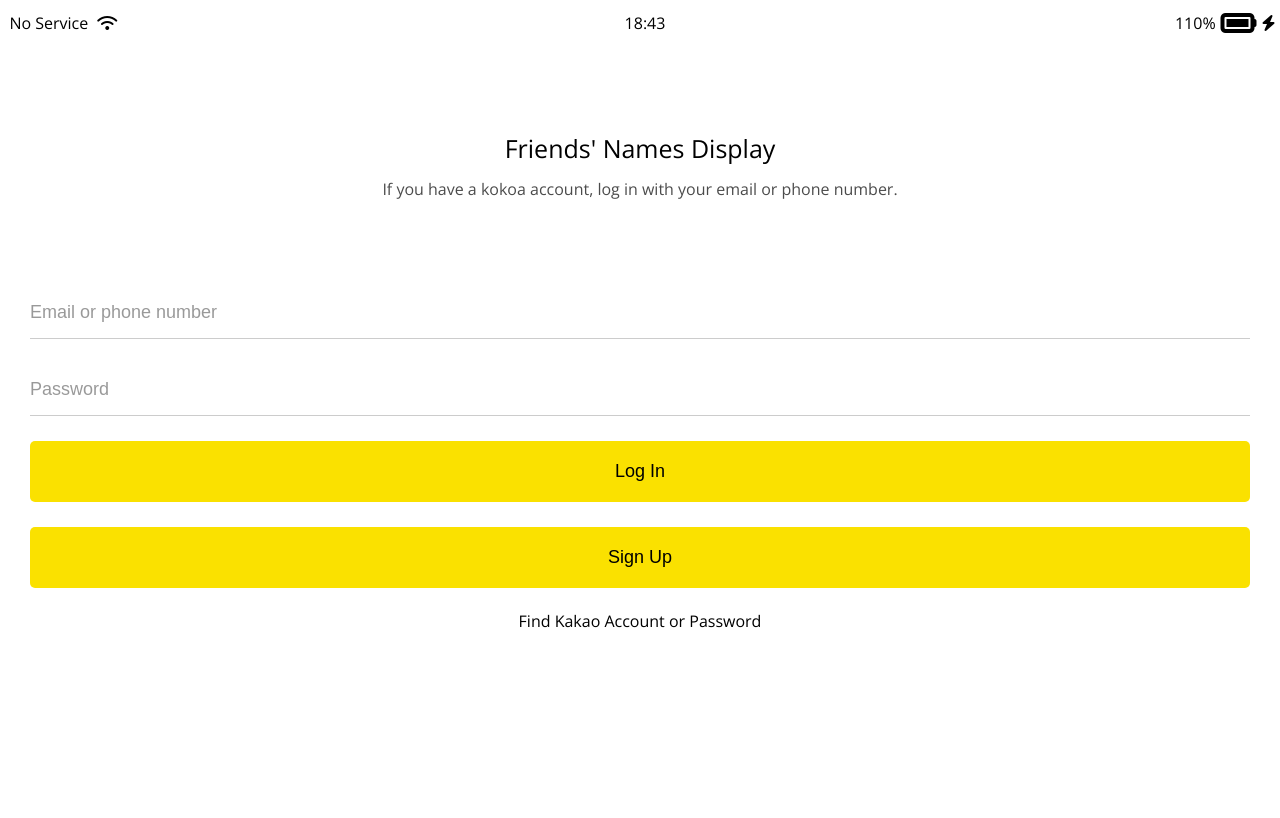
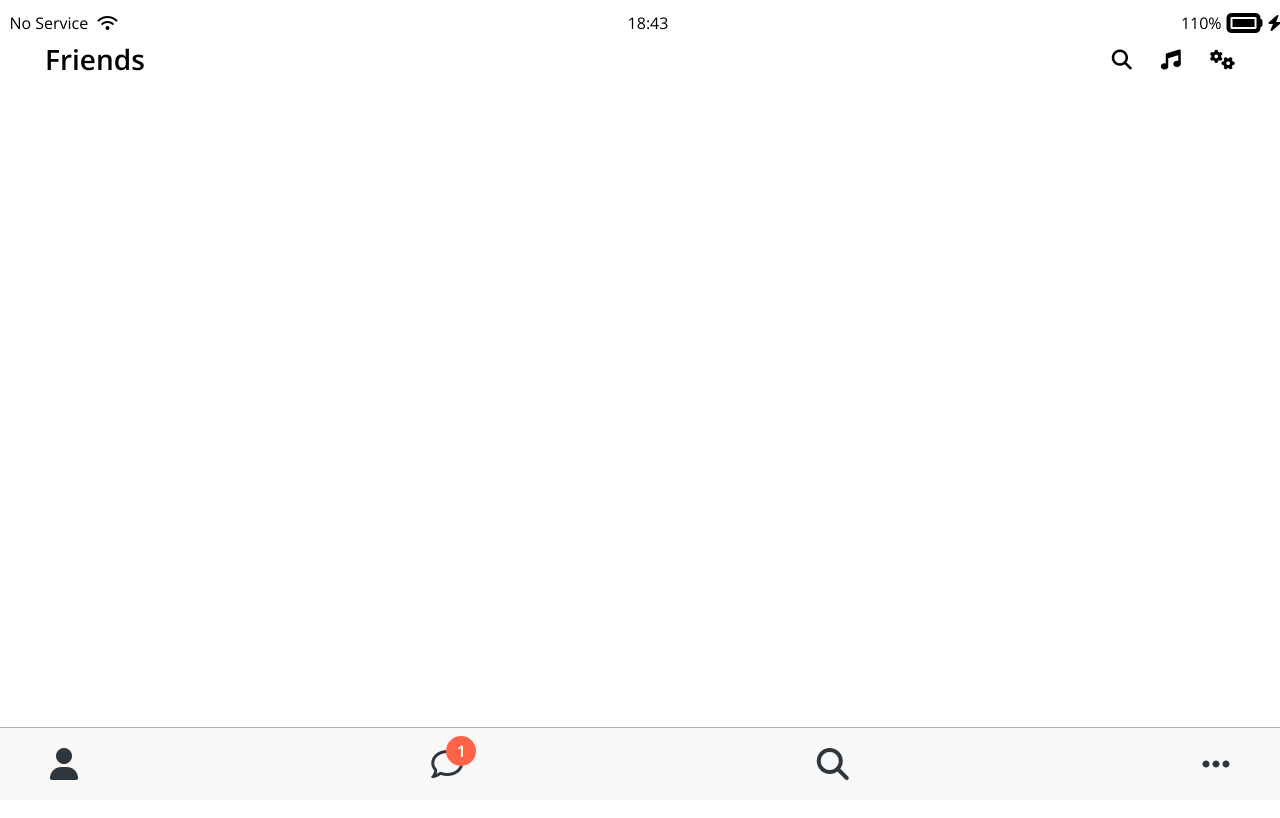
Before and after one commit to mdmdr8/kokoa-clone-2020, a plain HTML site: page friends.html in a window 1280 px wide. Shown: the top 818 px of the page. Drawn offline with nearby package versions, Linux system fonts and the light colour scheme.

Commit message:
#6.15
icon issue solve
- cdn : version

```diff
--- /dev/null
+++ b/css/components/nav-bar.css
@@ -0,0 +1,32 @@
+.nav {
+  position: fixed;
+  bottom: 0;
+  width: 100%;
+  background-color: #f9f9fa;
+  padding: 20px 50px;
+  box-sizing: border-box;
+  border-top: 1px solid rgba(0, 0, 0, 0.3);
+}
+.nav__list {
+  display: flex;
+  justify-content: space-between;
+}
+.nav__link {
+  color: #2e363e;
+  position: relative;
+}
+
+.nav__notification {
+  background-color: tomato;
+  width: 30px;
+  height: 30px;
+  border-radius: 15px;
+  display: flex;
+  justify-content: center;
+  align-items: center;
+  color: white;
+  font-weight: 600;
+  position: absolute;
+  left: 15px;
+  bottom: 15px;
+}
--- /dev/null
+++ b/css/components/screen-header.css
@@ -0,0 +1,13 @@
+.screen-header {
+  display: flex;
+  justify-content: space-between;
+  align-items: center;
+  padding: 45px;
+}
+.screen-header__title {
+  font-size: 28px;
+  font-weight: 600;
+}
+.screen-header__icons span {
+  margin-left: 25px;
+}
--- a/css/components/status-bar.css
+++ b/css/components/status-bar.css
@@ -1,5 +1,8 @@
 .status-bar {
   display: flex;
+  position: fixed;
+  width: 100%;
+  top: 0%;
   justify-content: center;
   padding: 5px 3px;
 }
--- a/css/reset.css
+++ b/css/reset.css
@@ -131,3 +131,8 @@
 input:focus {
   outline: none;
 }
+
+a {
+  color: inherit;
+  text-decoration: none;
+}
--- a/css/screens/login.css
+++ b/css/screens/login.css
@@ -4,9 +4,10 @@
   display: flex;
   flex-direction: column;
   align-items: center;
+  font-weight: 600;
 }
 .welcome-header__title {
-  margin-bottom: 20px;
+  margin-bottom: 40px;
   font-size: 25px;
 }
 
@@ -24,9 +25,15 @@
 #login-form input {
   padding: 15px 0px;
   border: none;
+  border-bottom: 1px solid rgba(0, 0, 0, 0.2);
   font-size: 18px;
   margin-bottom: 25px;
   transition: border-color 0.3s ease-in-out;
+}
+
+#login-form input:not([type="submit"]) {
+  border-bottom: 1px solid rgba(0, 0, 0, 0.2);
+  transition: border-color 0.2s ease-in-out;
 }
 
 #login-form input::placeholder {
@@ -35,11 +42,6 @@
 
 #login-form input:focus {
   border-color: var(--yellow);
-}
-
-#login-form input:not([type="submit"]) {
-  border-bottom: 1px solid rgba(0, 0, 0, 0.2);
-  transition: border-color 0.3s ease-in-out;
 }
 
 #login-form input[type="submit"] {
@@ -53,4 +55,5 @@
   text-align: center;
   text-decoration: none;
   color: inherit;
+  font-size: 13px;
 }
--- a/css/styles.css
+++ b/css/styles.css
@@ -1,11 +1,16 @@
 @import url("https://fonts.googleapis.com/css2?family=Open+Sans:wght@400;600&display=swap");
 @import "reset.css";
 @import "variables.css";
+
 /*components*/
+@import "components/nav-bar.css";
 @import "components/status-bar.css";
+@import "components/screen-header.css";
+
 /*screen*/
 @import "screens/login.css";
 
 body {
   font-family: "Open Sans", sans-serif;
+  height: 1000vh;
 }
--- a/friends.html
+++ b/friends.html
@@ -1,12 +1,20 @@
 <!DOCTYPE html>
 <html lang="en">
   <head>
+    <link
+      rel="stylesheet"
+      href="https://cdnjs.cloudflare.com/ajax/libs/font-awesome/6.2.0/css/all.min.css"
+      integrity="sha512-xh6O/CkQoPOWDdYTDqeRdPCVd1SpvCA9XXcUnZS2FmJNp1coAFzvtCN9BmamE+4aHK8yyUHUSCcJHgXloTyT2A=="
+      crossorigin="anonymous"
+      referrerpolicy="no-referrer"
+    />
     <link rel="stylesheet" href="css/styles.css" />
     <meta charset="UTF-8" />
     <meta http-equiv="X-UA-Compatible" content="IE=edge" />
     <meta name="viewport" content="width=device-width, initial-scale=1.0" />
-    <title>Friends</title>
+    <title>Friends - Kokoa Clone</title>
   </head>
+
   <body>
     <div class="status-bar">
       <div class="status-bar__column">
@@ -26,21 +34,40 @@
       </div>
     </div>
 
-    <header class="welcome-header">
-      <h1 class="welcome-header__title">Friends' Names Display</h1>
-      <p class="welcome-header__text">
-        If you have a kokoa account, log in with your email or phone number.
-      </p>
+    <header class="screen-header">
+      <h1 class="screen-header__title">Friends</h1>
+      <div class="screen-header__icons">
+        <span><i class="fa-solid fa-magnifying-glass fa-lg"></i></span>
+        <span><i class="fa-solid fa-music fa-lg"></i></span>
+        <span><i class="fa-solid fa-gears fa-lg"></i></span>
+      </div>
     </header>
 
-    <form action="friends.html" method="post" id="login-form">
-      <input name="username" type="text" placeholder="Email or phone number" />
-      <input name="password" type="text" placeholder="Password" />
-      <input type="submit" value="Log In" />
-      <input type="submit" value="Sign Up" />
-      <a href="#">Find Kakao Account or Password</a>
-    </form>
-
+    <nav class="nav">
+      <ul class="nav__list">
+        <li class="nav__btn">
+          <a class="nav__link" href="friends.html">
+            <i class="fa-solid fa-user fa-2x"></i>
+          </a>
+        </li>
+        <li class="nav__btn">
+          <a class="nav__link" href="#">
+            <span class="nav__notification">1</span>
+            <i class="fa-regular fa-comment fa-regular fa-2x"></i>
+          </a>
+        </li>
+        <li class="nav__btn">
+          <a class="nav__link" href="#">
+            <i class="fa-solid fa-magnifying-glass fa-2x"></i>
+          </a>
+        </li>
+        <li class="nav__btn">
+          <a class="nav__link" href="#">
+            <i class="fa-solid fa-ellipsis fa-2x"></i>
+          </a>
+        </li>
+      </ul>
+    </nav>
     <script
       src="https://kit.fontawesome.com/1addaa9969.js"
       crossorigin="anonymous"
```
Also changed, not shown: index.html (+4 -3 lines).
